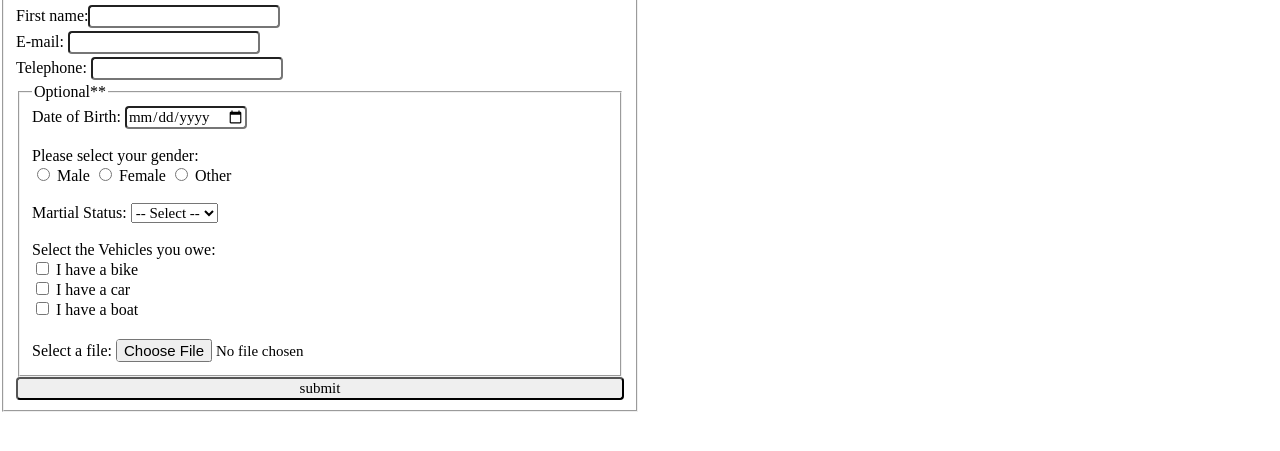
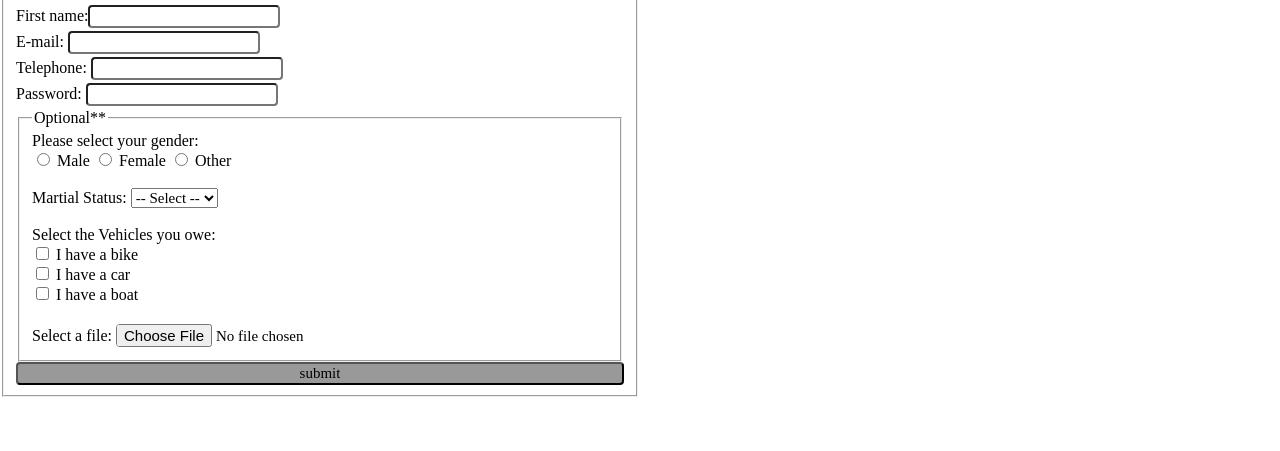
Before and after one commit to sonalaggarwal555/portfolio, a plain HTML site: page contact-form.html in a window 1280 px wide. Shown: the part 191-642 px from the top of the page. Drawn offline with Linux system fonts and the light colour scheme.

Commit message:
Contact Form

```diff
--- a/contact-form.html
+++ b/contact-form.html
@@ -23,34 +23,37 @@
     <form method="GET">
     <fieldset>
       <legend>Contact Form</legend>
-      <!-- INPUT ONE-->
+
       <p>First name:<input type="text" name="firstname" value=""></p>
-      <!-- INPUT TWO-->
+
       <p>E-mail: <input type="email" name="emailaddress"></p>
-      <!-- INPUT THREE-->
+
       <p>Telephone: <input type="tel" name="phone" pattern="[0-9]{3}-[0-9]{2}-[0-9]{3}"></p>
+
+      <p>Password: <input type="password" name="pwd" maxlength="8"></p>
 
     <fieldset>
       <legend>Optional**</legend>
-      <!-- INPUT FOUR-->
-      <p class="Optional">Date of Birth: <input type="date" name="bday"></p><br/>
-      <!-- INPUT FIVE-->
+
       <p class="Optional">Please select your gender:<br/>
          <input type="radio" name="gender" value="male"> Male
          <input type="radio" name="gender" value="female"> Female
          <input type="radio" name="gender" value="other"> Other</p><br/>
+
       <p class="Optional">Martial Status:
-       	<select name="cats" size="multiple">
+       	<select name="status" size="1">
           <option value="None">-- Select --</option>
         	<option value="Married">Married</option>
         	<option value="Unmarried">Unmarried</option>
         	<option value="Divorced">Divorced</option>
       	</select></p><br/>
+
       <p class="Optional">Select the Vehicles you owe: <br/>
       	 <input type="checkbox" name="vehicle1" value="Bike"> I have a bike<br/>
          <input type="checkbox" name="vehicle2" value="Car"> I have a car<br/>
          <input type="checkbox" name="vehicle3" value="Boat"> I have a boat</p><br/>
       <p>Select a file: <input type="file" name="myFile"></p>
+
     </fieldset>
 
     <input type="submit" value="submit">
--- a/styles.css
+++ b/styles.css
@@ -172,7 +172,7 @@ cursor:pointer;
 }
 input[type=submit]{
 width:100%;
-background-color:#cc9da;
+background-color:#999;
 }
 input[type=text]:focus{
 	background-color:blue;
```
Lines whose indentation alone changed are shown as unchanged.
